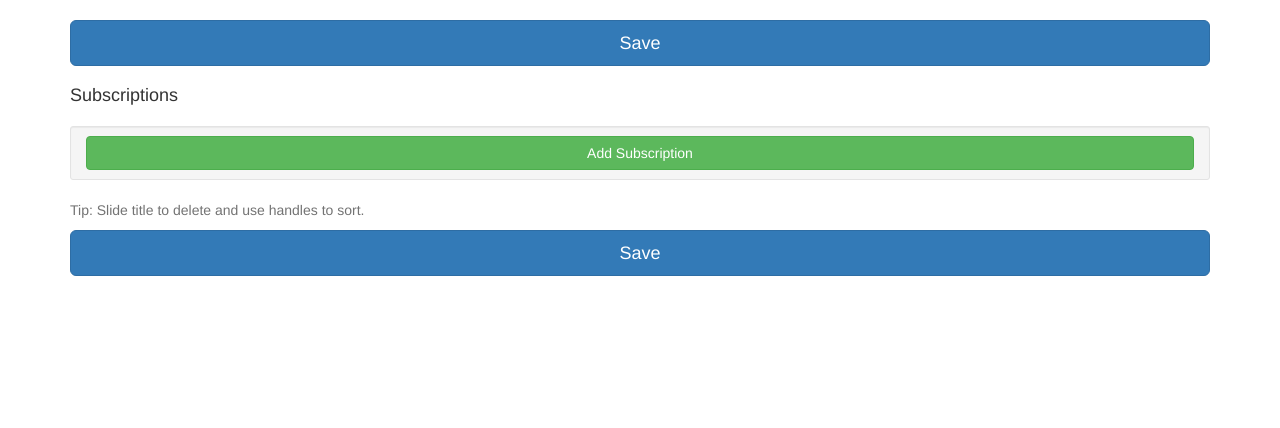
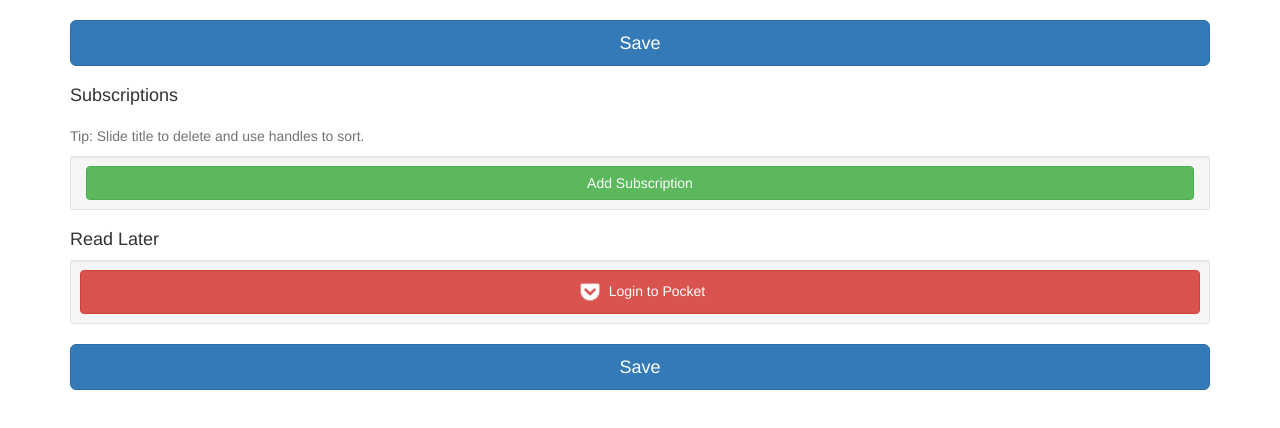
Before and after one commit to Neal/Readebble, a plain HTML site: page index.html in a window 1280 px wide. Drawn offline with nearby package versions, Linux system fonts and the light colour scheme.

Commit message:
Add Login to Pocket button.

```diff
--- a/index.html
+++ b/index.html
@@ -39,11 +39,16 @@
 				</div> <!-- /panel-template -->
 			</div> <!-- /panel-container -->
 
+			<p class='help-block'>Tip: Slide title to delete and use handles to sort.</p>
+
 			<div class='add-subscription well well-sm'>
 				<button type='button' class='btn btn-success btn-add-subscription'>Add Subscription</button>
 			</div>
 
-			<p class='help-block'>Tip: Slide title to delete and use handles to sort.</p>
+			<h4>Read Later</h4>
+			<div class='well well-sm'>
+				<a href='http://ineal.me/pebble/readebble/pocket/login' role='button' class='btn btn-danger btn-block'><img src='pocket.png' height='30px' /> Login to Pocket</a>
+			</div>
 
 			<button type='submit' class='btn btn-primary btn-block btn-lg btn-save'>Save</button>
 
```
Also changed, not shown: pocket.png (added).
